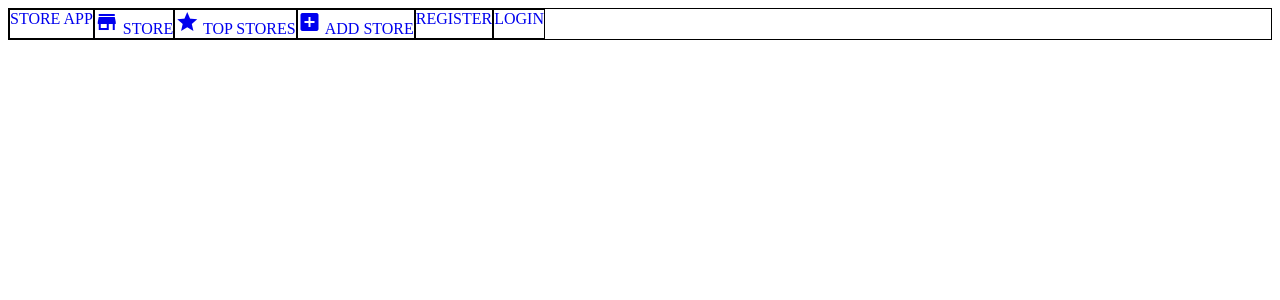
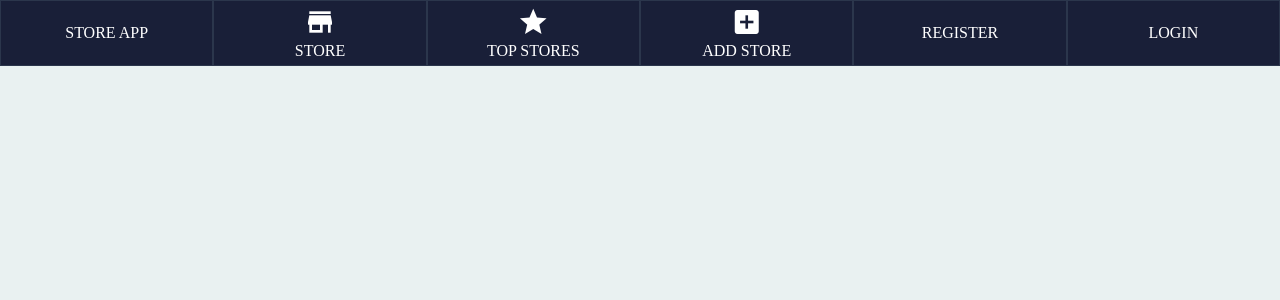
Before and after one commit to german9304/flask-app, a Python web app: template templates/base.html in a window 1280 px wide. Shown: the top 300 px of the page. Run offline with Jinja, Linux system fonts and the light colour scheme; the template is opened without the code that fills it, so the values that code supplies are empty.

Commit message:
nav style css

```diff
--- a/static/style.css
+++ b/static/style.css
@@ -1,7 +1,14 @@
+:root {
+  --color-fontw: white;
+}
 * {
   box-sizing: border-box;
 }
 
+body {
+  margin: 0;
+  background-color: rgba(206, 224, 224, 0.445);
+}
 ul {
   padding: 0;
   margin: 0;
@@ -12,13 +19,42 @@ a {
 li {
   list-style: none;
 }
-#store-app-nav {
+/* #store-app-nav {
   border: solid 1px #000000;
-}
+} */
 
 #nav-list {
   display: flex;
 }
 #nav-list > * {
-  border: solid 1px #000000;
+  flex: 1;
+  border: 1px solid rgba(200, 255, 255, 0.1);
+  cursor: pointer;
 }
+
+#nav-list li {
+  display: flex;
+  /* justify-content: center; */
+  /* align-items: center; */
+  background: rgb(25, 31, 56);
+}
+.nav a {
+  /* border: solid 1px red; */
+  display: flex;
+  flex-direction: column;
+  justify-content: center;
+  align-items: center;
+  padding: 5px 0 5px 0;
+  flex: 1;
+}
+
+.nav span {
+  /* border: solid 1px blue; */
+  display: block;
+  color: var(--color-fontw);
+}
+
+.material-icons {
+  font-size: 2rem;
+  color: var(--color-fontw);
+}
--- a/templates/base.html
+++ b/templates/base.html
@@ -18,7 +18,9 @@
     <nav id="store-app-nav">
       <ul id="nav-list">
         <li class="nav logo">
-          <a href="/">STORE APP </a>
+          <a href="/">
+            <span> STORE APP </span>
+          </a>
         </li>
         <li class="nav stores-nav">
           <a href="{{ url_for('stores.stores') }}">
```
